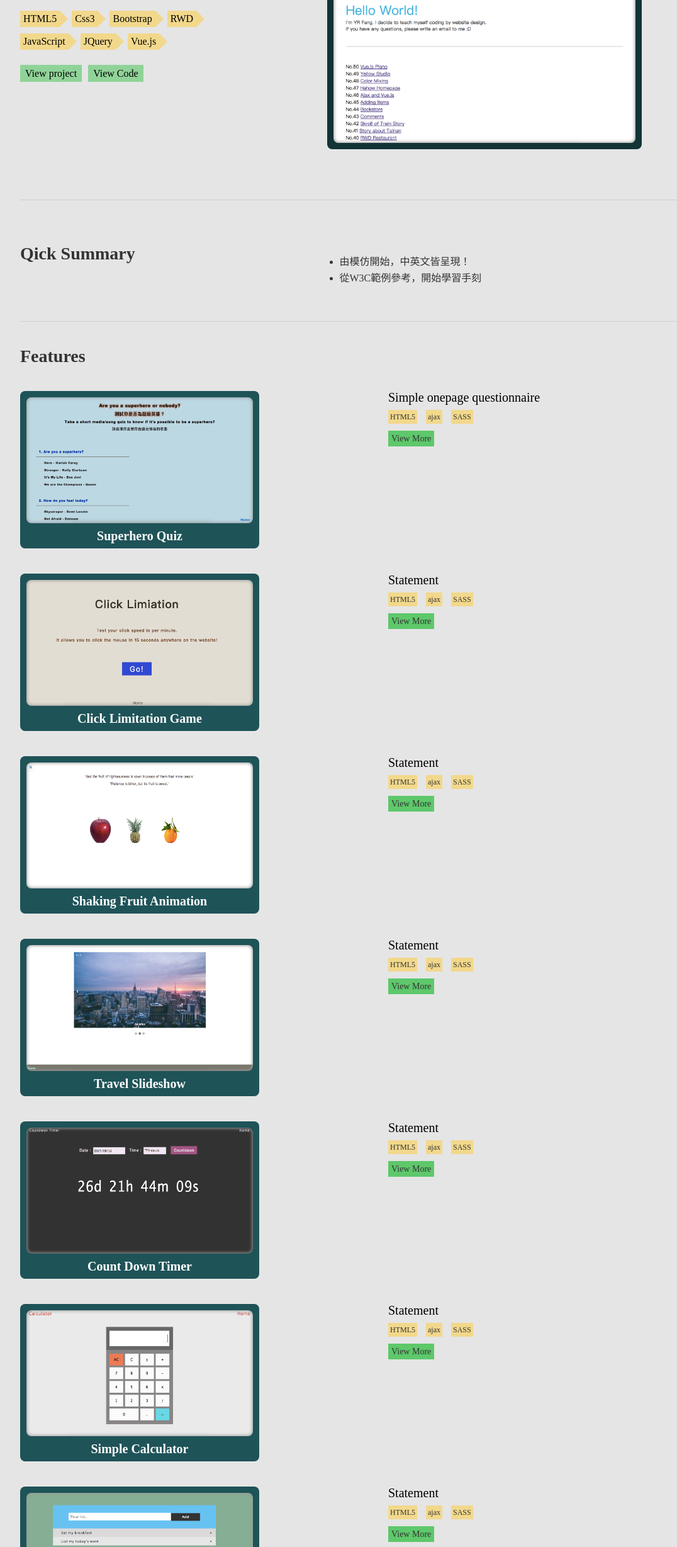
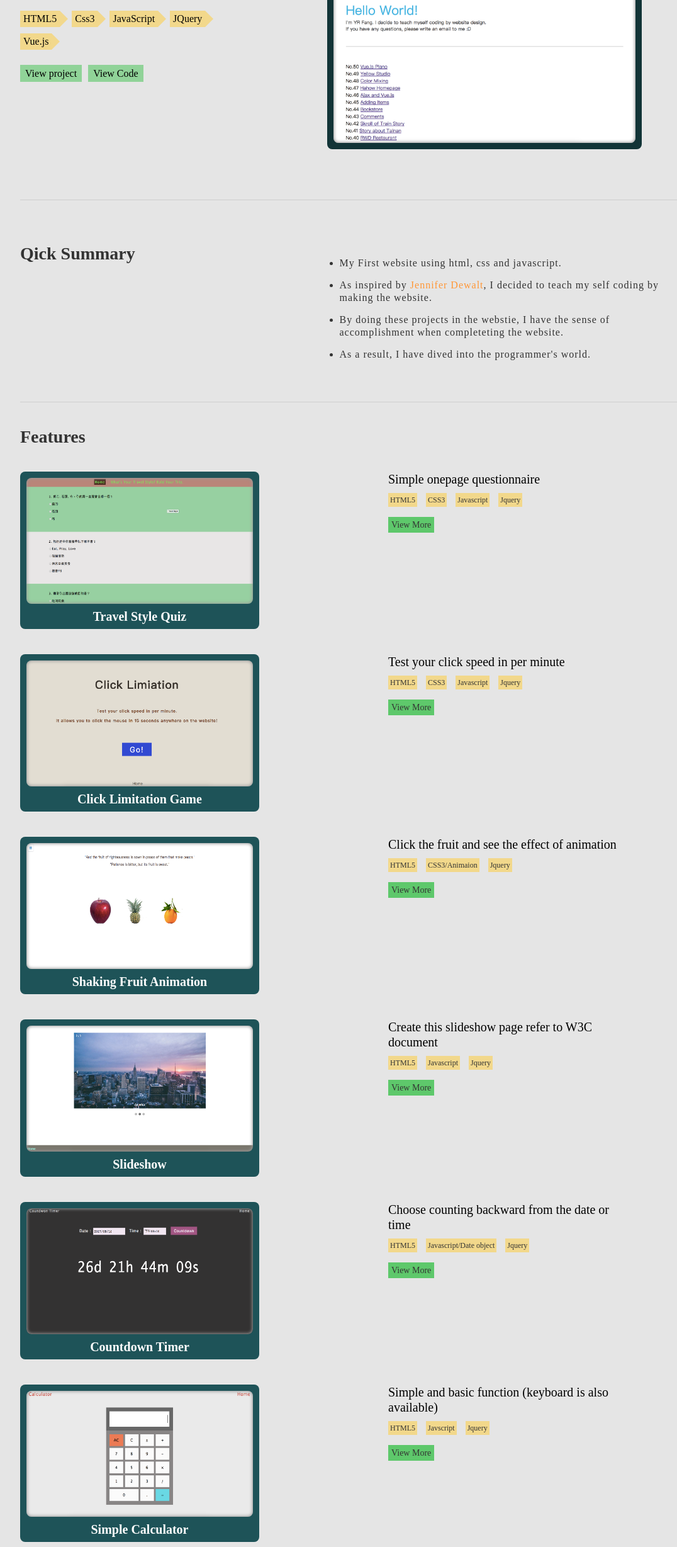
Before and after one commit to yrfang/helloyingru, a plain HTML site: page html/front-end-starter's-project.html in a window 1280 px wide. Shown: the part 143-2600 px from the top of the page at 63% size, without its empty margins (38-1114 px from the left). Drawn offline with nearby package versions, Linux system fonts and the light colour scheme.

Commit message:
f2E-start-project

```diff
--- a/html/front-end-starter's-project.html
+++ b/html/front-end-starter's-project.html
@@ -9,7 +9,7 @@
     <title>Front-end Starter's 50 project | YR Fang</title>
     <style media="screen">
       .innerScreen {
-        background-image: url('../image/coverphoto-front-end-starter-project.png');
+        background-image: url('../image/front-end-starter-project/coverphoto-front-end-starter-project.png');
       }
     </style>
   </head>
@@ -24,8 +24,6 @@
             <ul>
               <li>HTML5</li>
               <li>Css3</li>
-              <li>Bootstrap</li>
-              <li>RWD</li>
               <li>JavaScript</li>
               <li>JQuery</li>
               <li>Vue.js</li>
@@ -53,8 +51,10 @@
         </div>
         <div class="summary col-xs-12 col-md-6">
           <ul>
-            <li>由模仿開始，中英文皆呈現！</li>
-            <li>從W3C範例參考，開始學習手刻</li>
+            <li>My First website using html, css and javascript.</li>
+            <li>As inspired by <a href="https://jenniferdewalt.com/">Jennifer Dewalt</a>, I decided to teach my self coding by making the website.</li>
+            <li>By doing these projects in the webstie, I have the sense of accomplishment when completeting the website.</li>
+            <li>As a result, I have dived into the programmer's world.</li>
           </ul>
         </div>
       </div>
@@ -69,8 +69,8 @@
       <div class="row detail_row">
         <div class="col-xs-12 col-md-6">
           <div class="outer_container">
-            <div style="background-image: url('../image/feature-1-cover.png');" class="display"></div>
-            <h3>Superhero Quiz</h3>
+            <div style="background-image: url('../image/front-end-starter-project/feature-1-cover.png');" class="display"></div>
+            <h3>Travel Style Quiz</h3>
           </div>
         </div>
         <div class="col-xs-12 col-md-6">
@@ -78,8 +78,9 @@
             <p>Simple onepage questionnaire</p>
             <ul>
               <li>HTML5</li>
-              <li>ajax</li>
-              <li>SASS</li>
+              <li>CSS3</li>
+              <li>Javascript</li>
+              <li>Jquery</li>
             </ul><a href="#">View More</a>
           </div>
         </div>
@@ -87,17 +88,18 @@
       <div class="row detail_row">
         <div class="col-xs-12 col-md-6">
           <div class="outer_container">
-            <div style="background-image: url('../image/feature-2-cover.png');" class="display"></div>
+            <div style="background-image: url('../image/front-end-starter-project/feature-2-cover.png');" class="display"></div>
             <h3>Click Limitation Game</h3>
           </div>
         </div>
         <div class="col-xs-12 col-md-6">
           <div class="text">
-            <p>Statement</p>
+            <p>Test your click speed in per minute</p>
             <ul>
               <li>HTML5</li>
-              <li>ajax</li>
-              <li>SASS</li>
+              <li>CSS3</li>
+              <li>Javascript</li>
+              <li>Jquery</li>
             </ul><a href="#">View More</a>
           </div>
         </div>
@@ -105,17 +107,17 @@
       <div class="row detail_row">
         <div class="col-xs-12 col-md-6">
           <div class="outer_container">
-            <div style="background-image: url('../image/feature-3-cover.png');" class="display"></div>
+            <div style="background-image: url('../image/front-end-starter-project/feature-3-cover.png');" class="display"></div>
             <h3>Shaking Fruit Animation</h3>
           </div>
         </div>
         <div class="col-xs-12 col-md-6">
           <div class="text">
-            <p>Statement</p>
+            <p>Click the fruit and see the effect of animation</p>
             <ul>
               <li>HTML5</li>
-              <li>ajax</li>
-              <li>SASS</li>
+              <li>CSS3/Animaion</li>
+              <li>Jquery</li>
             </ul><a href="#">View More</a>
           </div>
         </div>
@@ -123,17 +125,17 @@
       <div class="row detail_row">
         <div class="col-xs-12 col-md-6">
           <div class="outer_container">
-            <div style="background-image: url('../image/feature-5-cover.png');" class="display"></div>
-            <h3>Travel Slideshow</h3>
+            <div style="background-image: url('../image/front-end-starter-project/feature-5-cover.png');" class="display"></div>
+            <h3>Slideshow</h3>
           </div>
         </div>
         <div class="col-xs-12 col-md-6">
           <div class="text">
-            <p>Statement</p>
+            <p>Create this slideshow page refer to W3C document</p>
             <ul>
               <li>HTML5</li>
-              <li>ajax</li>
-              <li>SASS</li>
+              <li>Javascript</li>
+              <li>Jquery</li>
             </ul><a href="#">View More</a>
           </div>
         </div>
@@ -141,17 +143,17 @@
       <div class="row detail_row">
         <div class="col-xs-12 col-md-6">
           <div class="outer_container">
-            <div style="background-image: url('../image/feature-4-cover.png');" class="display"></div>
-            <h3>Count Down Timer</h3>
+            <div style="background-image: url('../image/front-end-starter-project/feature-4-cover.png');" class="display"></div>
+            <h3>Countdown Timer</h3>
           </div>
         </div>
         <div class="col-xs-12 col-md-6">
           <div class="text">
-            <p>Statement</p>
+            <p>Choose counting backward from the date or time</p>
             <ul>
               <li>HTML5</li>
-              <li>ajax</li>
-              <li>SASS</li>
+              <li>Javascript/Date object</li>
+              <li>Jquery</li>
             </ul><a href="#">View More</a>
           </div>
         </div>
@@ -159,17 +161,17 @@
       <div class="row detail_row">
         <div class="col-xs-12 col-md-6">
           <div class="outer_container">
-            <div style="background-image: url('../image/feature-6-cover.png');" class="display"></div>
+            <div style="background-image: url('../image/front-end-starter-project/feature-6-cover.png');" class="display"></div>
             <h3>Simple Calculator</h3>
           </div>
         </div>
         <div class="col-xs-12 col-md-6">
           <div class="text">
-            <p>Statement</p>
+            <p>Simple and basic function (keyboard is also available)</p>
             <ul>
               <li>HTML5</li>
-              <li>ajax</li>
-              <li>SASS</li>
+              <li>Javscript</li>
+              <li>Jquery</li>
             </ul><a href="#">View More</a>
           </div>
         </div>
@@ -177,17 +179,17 @@
       <div class="row detail_row">
         <div class="col-xs-12 col-md-6">
           <div class="outer_container">
-            <div style="background-image: url('../image/feature-7-cover.png');" class="display"></div>
+            <div style="background-image: url('../image/front-end-starter-project/feature-7-cover.png');" class="display"></div>
             <h3>To Do List</h3>
           </div>
         </div>
         <div class="col-xs-12 col-md-6">
           <div class="text">
-            <p>Statement</p>
+            <p>List can be checked and removed when finished</p>
             <ul>
               <li>HTML5</li>
-              <li>ajax</li>
-              <li>SASS</li>
+              <li>Javscript</li>
+              <li>Jquery</li>
             </ul><a href="#">View More</a>
           </div>
         </div>
@@ -195,17 +197,40 @@
       <div class="row detail_row">
         <div class="col-xs-12 col-md-6">
           <div class="outer_container">
-            <div style="background-image: url('../image/feature-8-cover.png');" class="display"></div>
+            <div style="background-image: url('../image/front-end-starter-project/feature-9-cover-front-end-starter-project.png');" class="display"></div>
+            <h3>Weather Information</h3>
+          </div>
+        </div>
+        <div class="col-xs-12 col-md-6">
+          <div class="text">
+            <p>Asynchronous javaScript using jquery to parse JSON object</p>
+            <ul>
+              <li>HTML5</li>
+              <li>Javscript</li>
+              <li>Jquery</li>
+              <li>JSON</li>
+              <li>Ajax</li>
+            </ul><a href="#">View More</a>
+          </div>
+        </div>
+      </div>
+      <div class="row detail_row">
+        <div class="col-xs-12 col-md-6">
+          <div class="outer_container">
+            <div style="background-image: url('../image/front-end-starter-project/feature-8-cover.png');" class="display"></div>
             <h3>Skroll of Train Story</h3>
           </div>
         </div>
         <div class="col-xs-12 col-md-6">
           <div class="text">
-            <p>Statement</p>
+            <p>Basic introduction website in onepage</p>
             <ul>
               <li>HTML5</li>
-              <li>ajax</li>
-              <li>SASS</li>
+              <li>SCSS</li>
+              <li>Bootstrap</li>
+              <li>Javascript</li>
+              <li>jquery</li>
+              <li>UI design</li>
             </ul><a href="#">View More</a>
           </div>
         </div>
@@ -215,12 +240,14 @@
     <section id="section_result">
       <div class="row">
         <div class="col-xs-12 col-md-5">
-          <h2>Result</h2>
+          <h2>Learned</h2>
         </div>
         <div class="result col-xs-12 col-md-6">
           <ul>
-            <li>結果1</li>
-            <li>結果2，開始學習手刻</li>
+            <li>I started to record my coding version with git on the GitHub.</li>
+            <li>From work No.1 to No.30, I have learned how to create items in the browser with HTML, CSS and Javscript.</li>
+            <li>To further enhance the sence of a front-end developer, I make much more works with some UI concept through a on-line course. Then work No.31 to No.50 were completed simultaneously.</li>
+            <li>I already have the basic knowledge of HTML, CSS and Javascript.</li>
           </ul>
         </div>
       </div>
--- a/scss/project-template.scss
+++ b/scss/project-template.scss
@@ -143,13 +143,21 @@ hr {
 .summary {
   margin-top: 20px;
 
+  a {
+    color: #ff9737;
+    text-decoration: none;
+  }
+
   ul {
     padding-left: 20px;
   }
 
   li {
+    font-size: 16px;
+    letter-spacing: 1px;
     list-style: initial;
-    margin-bottom: 10px;
+    line-height: 20px;
+    margin-bottom: 15px;
   }
 }
 
@@ -203,6 +211,7 @@ hr {
     p {
       margin-top: 10px;
       font-size: 20px;
+      line-height: 24px;
     }
 
     ul {
@@ -211,6 +220,7 @@ hr {
 
       li {
         margin-right: 10px;
+        margin-bottom: 5px;
         padding: 5px 3px;
         font-size: 12px;
         color: #333;
@@ -252,8 +262,11 @@ hr {
   }
 
   li {
+    font-size: 16px;
+    letter-spacing: 1px;
+    line-height: 20px;
     list-style: initial;
-    margin-bottom: 10px;
+    margin-bottom: 15px;
   }
 }
 
```
Also changed, not shown: css/project-template.css, image/feature-1-cover.png (deleted), image/front-end-starter-project/coverphoto-front-end-starter-project.png (renamed from image/coverphoto-front-end-starter-project.png), image/front-end-starter-project/feature-1-cover.png (added), image/front-end-starter-project/feature-2-cover.png (renamed from image/feature-2-cover.png), image/front-end-starter-project/feature-3-cover.png (renamed from image/feature-3-cover.png), image/front-end-starter-project/feature-4-cover.png (renamed from image/feature-4-cover.png), image/front-end-starter-project/feature-5-cover.png (renamed from image/feature-5-cover.png), image/front-end-starter-project/feature-6-cover.png (renamed from image/feature-6-cover.png), image/front-end-starter-project/feature-7-cover.png (renamed from image/feature-7-cover.png), image/front-end-starter-project/feature-8-cover.png (renamed from image/feature-8-cover.png), image/front-end-starter-project/feature-9-cover-front-end-starter-project.png (added), 1 other file.
